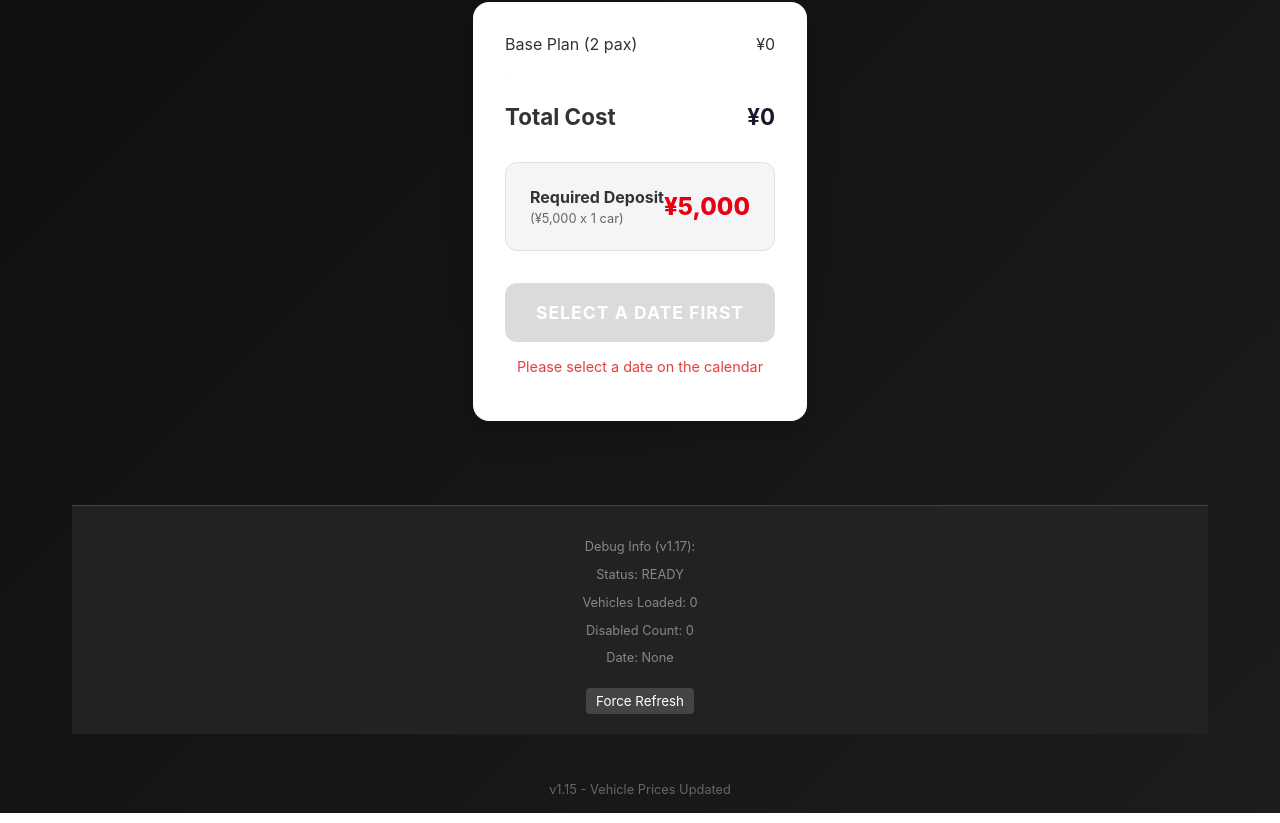
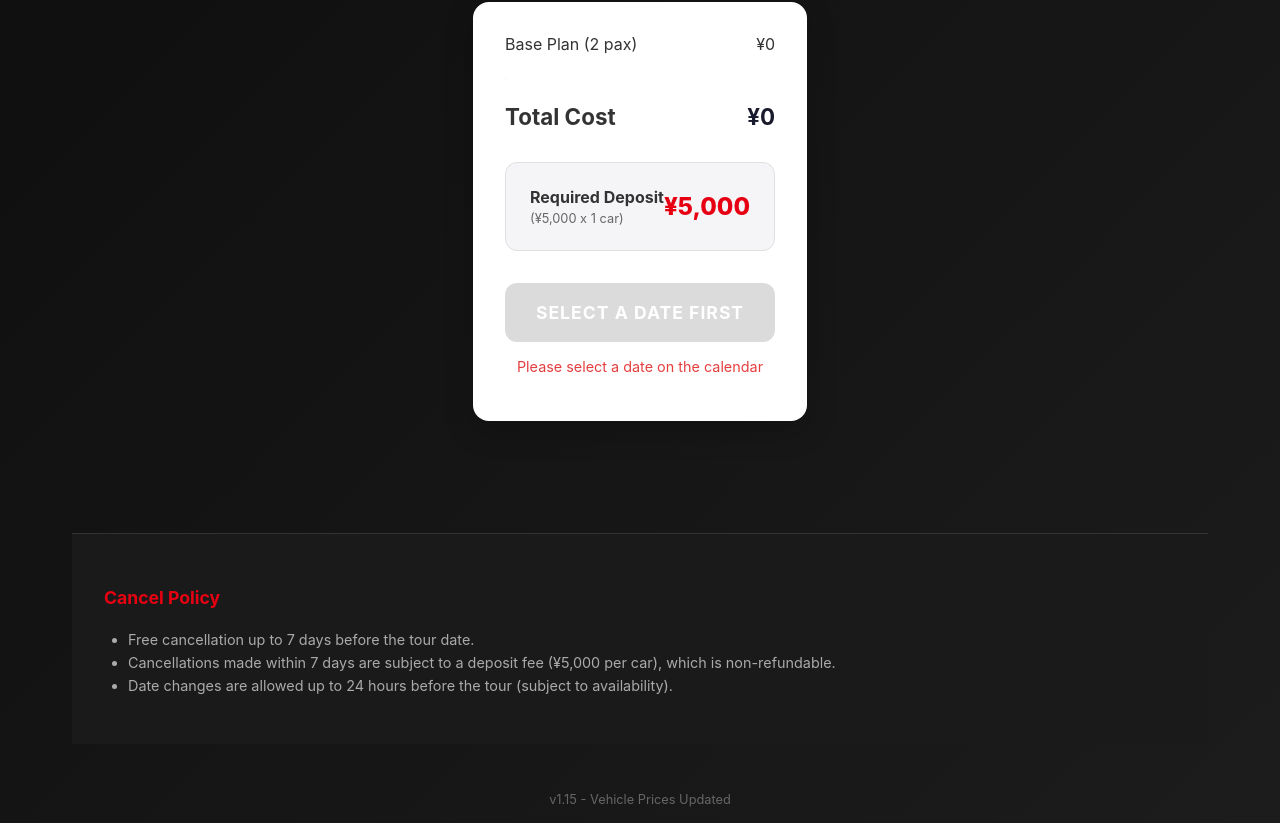
Before and after one commit to kazuosomeya-wq/daikoku, a React (Vite) app: page / in a window 1280 px wide. Shown: the part 2554-3377 px from the top of the page. Built offline with nearby package versions, Linux system fonts and the light colour scheme; no server answers; the database is empty.

Commit message:
feat: add cancel policy and remove debug info

```diff
--- a/src/pages/Home.jsx
+++ b/src/pages/Home.jsx
@@ -467,19 +467,23 @@ function Home() {
                 )}
             </main>
 
-            {/* Debug Footer - Restore for User Diagnosis */}
-            <div style={{ padding: '20px', textAlign: 'center', color: '#888', fontSize: '0.8rem', background: '#222', marginTop: '20px', borderTop: '1px solid #444' }}>
-                <p>Debug Info (v1.17):</p>
-                <p>Status: {isVehiclesLoading ? 'LOADING' : 'READY'}</p>
-                <p>Vehicles Loaded: {vehicles.length}</p>
-                <p>Disabled Count: {disabledVehicles.length}</p>
-                <p>Date: {selectedDate ? selectedDate.toLocaleDateString() : 'None'}</p>
-                <button
-                    onClick={() => window.location.reload()}
-                    style={{ marginTop: '10px', padding: '5px 10px', background: '#444', border: 'none', color: 'white', borderRadius: '4px' }}
-                >
-                    Force Refresh
-                </button>
+            {/* Cancel Policy Section */}
+            <div style={{
+                padding: '2rem',
+                textAlign: 'left',
+                color: '#aaa',
+                fontSize: '0.9rem',
+                background: '#1a1a1a',
+                marginTop: '3rem',
+                borderTop: '1px solid #333',
+                lineHeight: '1.6'
+            }}>
+                <h3 style={{ color: '#E60012', marginBottom: '1rem', fontSize: '1.1rem' }}>Cancel Policy</h3>
+                <ul style={{ paddingLeft: '1.5rem', listStyleType: 'disc' }}>
+                    <li>Free cancellation up to 7 days before the tour date.</li>
+                    <li>Cancellations made within 7 days are subject to a deposit fee (¥5,000 per car), which is non-refundable.</li>
+                    <li>Date changes are allowed up to 24 hours before the tour (subject to availability).</li>
+                </ul>
             </div>
         </div>
     );
```
